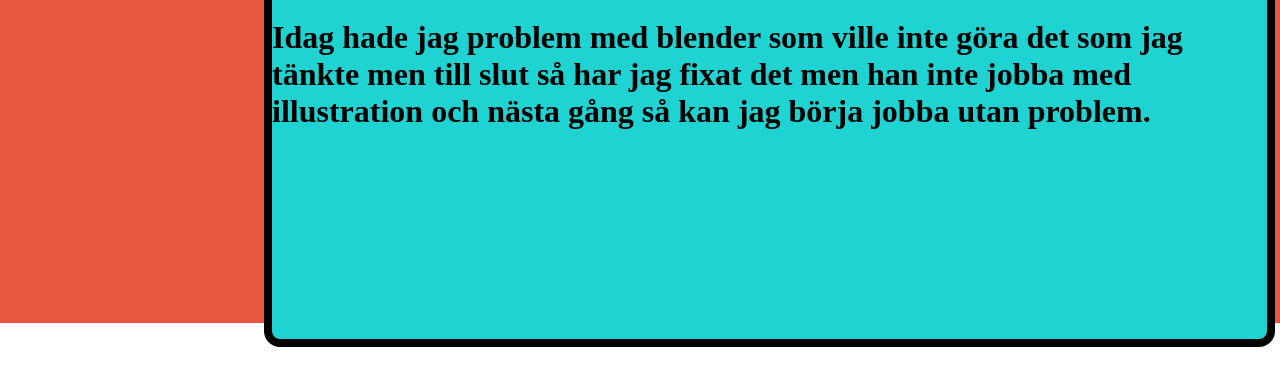
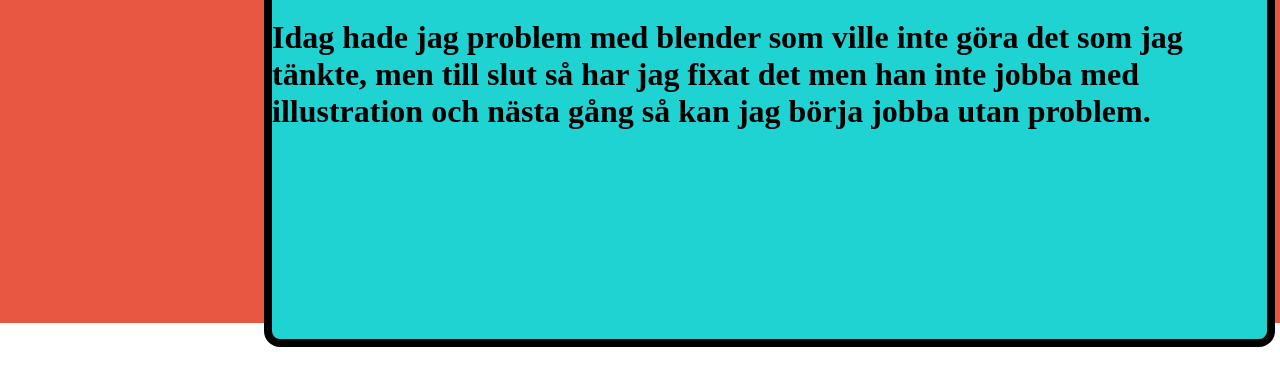
Before and after one commit to GDAT-RT/Min-Blog, a plain HTML site: page Blog.html in a window 1280 px wide. Shown: the part 397-782 px from the top of the page. Drawn offline with Linux system fonts and the light colour scheme.

Commit message:
Update Blog.html

```diff
--- a/Blog.html
+++ b/Blog.html
@@ -19,7 +19,7 @@
     </div>
     <div class="div1">
         <h1 class="h11">2020-10-01</h1>
-        <h1 class="h1">Idag hade jag problem med blender som ville inte göra det som jag tänkte men till slut så har jag fixat det men han inte jobba med illustration och nästa gång så kan jag börja jobba utan problem.</h1>
+        <h1 class="h1">Idag hade jag problem med blender som ville inte göra det som jag tänkte, men till slut så har jag fixat det men han inte jobba med illustration och nästa gång så kan jag börja jobba utan problem.</h1>
     </div>
 </body>
 </html>
```
